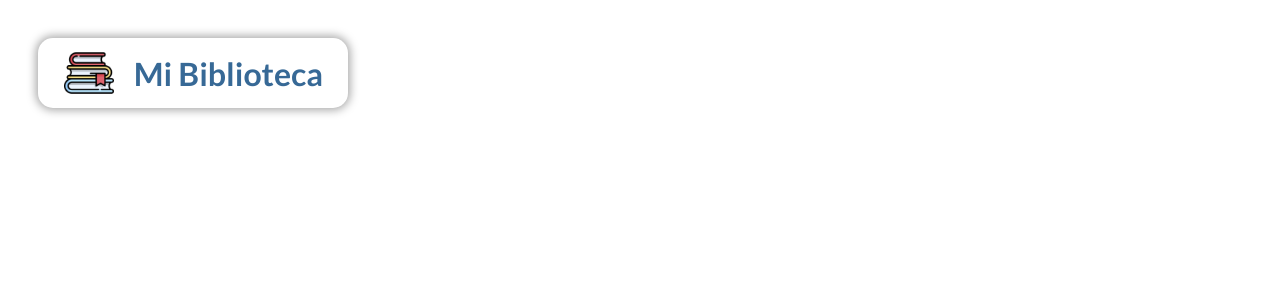
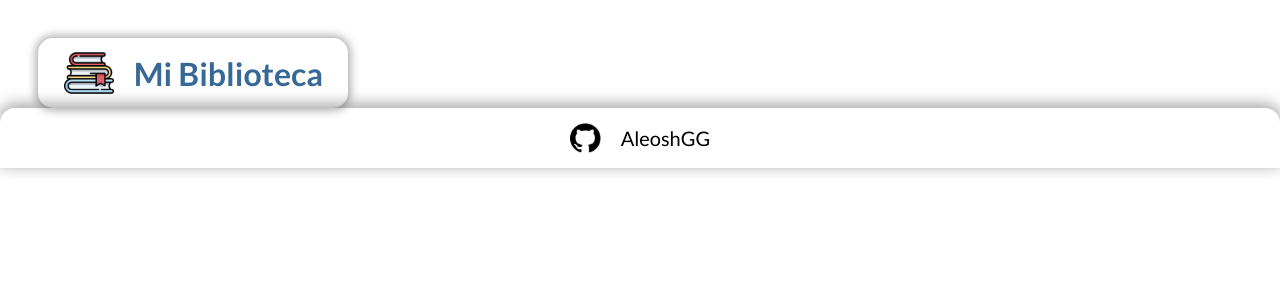
Before and after one commit to AleoshGG/MyLibrary-Front-, an Angular app: page / in a window 1280 px wide. Shown: the top 300 px of the page. Built offline with nearby package versions, Linux system fonts and the light colour scheme.

Commit message:
Terminado footer

```diff
--- a/src/app/app.component.html
+++ b/src/app/app.component.html
@@ -1 +1,2 @@
 <app-title></app-title>
+<app-footer></app-footer>
--- a/src/app/app.module.ts
+++ b/src/app/app.module.ts
@@ -4,11 +4,13 @@ import { BrowserModule } from '@angular/platform-browser';
 import { AppRoutingModule } from './app-routing.module';
 import { AppComponent } from './app.component';
 import { TitleComponent } from './title/title.component';
+import { FooterComponent } from './footer/footer.component';
 
 @NgModule({
   declarations: [
     AppComponent,
-    TitleComponent
+    TitleComponent,
+    FooterComponent
   ],
   imports: [
     BrowserModule,
--- /dev/null
+++ b/src/app/footer/footer.component.css
@@ -0,0 +1,28 @@
+.footer {
+  display: flex;
+  width: 100%;
+  box-shadow: 0px -3px 15px 1px #0000005b;
+  height: 60px;
+  border-radius: 15px 15px 0 0;
+  justify-content: center;
+}
+
+.footer > a {
+  width: 10%;
+  display: flex;
+  color: #000000;
+  justify-content: center;
+  align-items: center;
+  gap: 20px;
+  font-size: 20px;
+  text-decoration: none;
+}
+
+.footer > a:hover {
+    transform: scale(1.02);
+    transition: 0.3s;
+}
+
+.footer > a > img {
+  height: 30px;
+}
--- /dev/null
+++ b/src/app/footer/footer.component.html
@@ -0,0 +1,6 @@
+<div class="footer">
+  <a href="https://github.com/AleoshGG">
+    <img src="github.png" alt="github" />
+    AleoshGG
+  </a>
+</div>
```
Also changed, not shown: src/app/footer/footer.component.ts (added, +10 -0 lines), public/github.png (added).
